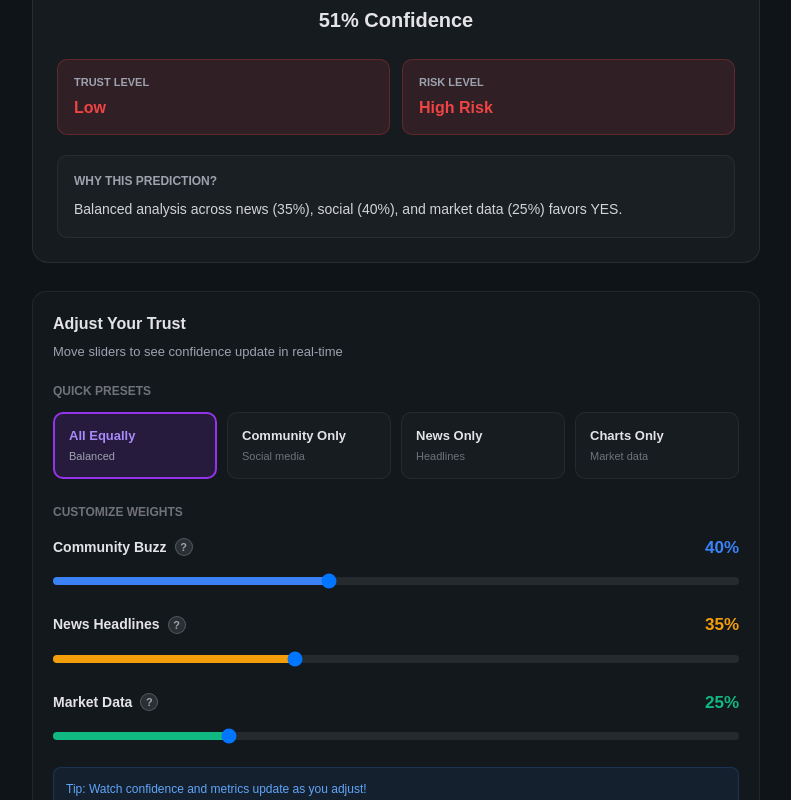
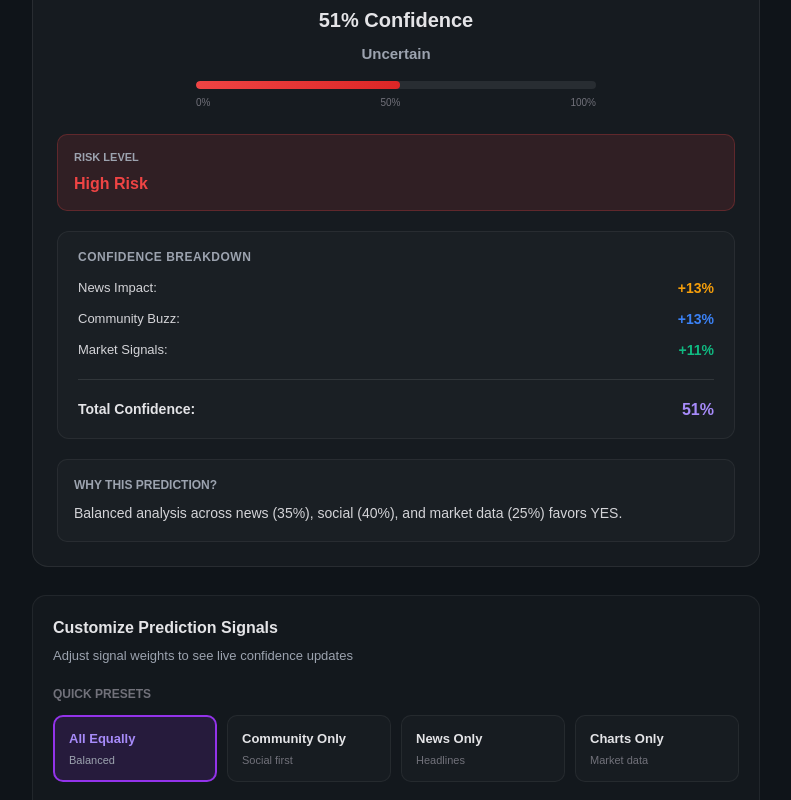
Before and after one commit to anujagadde18/tradedna, a Next.js app: page /scores in a window 1280 px wide. Shown: the part 640-1440 px from the top of the page, without its empty margins (244-1035 px from the left). Built offline with nearby package versions, Linux system fonts and the light colour scheme.

Commit message:
Update page.tsx

```diff
--- a/app/scores/page.tsx
+++ b/app/scores/page.tsx
@@ -31,6 +31,14 @@ function ScoresContent() {
 
   const [customSources, setCustomSources] = useState<any[]>([]);
   const [marketOdds, setMarketOdds] = useState<number | null>(null);
+  const [prevConfidence, setPrevConfidence] = useState<number | null>(null);
+  const [showConfidenceChange, setShowConfidenceChange] = useState(false);
+
+  // Extract timeline from event (e.g., "by 2027")
+  const timeline = useMemo(() => {
+    const match = event.match(/by (\d{4})|in (\d{4})|(\d{4})/);
+    return match ? `By ${match[1] || match[2] || match[3]}` : null;
+  }, [event]);
 
   useEffect(() => {
     setCustomSources(loadSources());
@@ -40,7 +48,7 @@ function ScoresContent() {
     if (event && event !== "Unknown Event") {
       localStorage.setItem('lastAnalyzedEvent', event);
 
-      // Mock Polymarket odds (in real app, fetch from API)
+      // Mock Polymarket odds
       const mockMarketOdds = Math.floor(Math.random() * 20) + 45; // 45-65%
       setMarketOdds(mockMarketOdds);
     }
@@ -81,8 +89,17 @@ function ScoresContent() {
       ? analysis.directional.yes
       : analysis.directional.no;
 
-    return calculateIntelligence(baseConfidence, weights, customSourcesCount, marketOdds);
-  }, [analysis, weights, customSources, marketOdds]);
+    return calculateIntelligence(baseConfidence, weights, customSourcesCount, marketOdds, event);
+  }, [analysis, weights, customSources, marketOdds, event]);
+
+  // Track confidence changes for live feedback
+  useEffect(() => {
+    if (prevConfidence !== null && prevConfidence !== intelligence.confidence) {
+      setShowConfidenceChange(true);
+      setTimeout(() => setShowConfidenceChange(false), 3000);
+    }
+    setPrevConfidence(intelligence.confidence);
+  }, [intelligence.confidence, prevConfidence]);
 
   useEffect(() => {
     if (analysis && event !== "Unknown Event" && !isLoadingData) {
@@ -138,6 +155,26 @@ function ScoresContent() {
     <main style={{ minHeight: "100vh", background: "#0f1419", color: "#fff" }}>
       <div style={{ maxWidth: 760, margin: "0 auto", padding: "20px 16px" }}>
 
+        {/* Live Confidence Change Notification */}
+        {showConfidenceChange && prevConfidence !== null && (
+          <div style={{
+            position: "fixed",
+            top: 80,
+            right: 24,
+            padding: "12px 20px",
+            borderRadius: 10,
+            background: "rgba(147,51,234,0.95)",
+            border: "1px solid rgba(147,51,234,0.4)",
+            boxShadow: "0 8px 24px rgba(0,0,0,0.4)",
+            zIndex: 1000,
+            animation: "slideIn 0.3s ease"
+          }}>
+            <div style={{ fontSize: 13, fontWeight: 700, color: "#fff" }}>
+              Confidence updated: {prevConfidence}% → {intelligence.confidence}%
+            </div>
+          </div>
+        )}
+
         {/* Header with Navigation */}
         <div style={{ display: "flex", justifyContent: "space-between", alignItems: "center", marginBottom: 24, flexWrap: "wrap", gap: 12 }}>
           <a href="/event" style={{ color: "#9ca3af", fontSize: 14, textDecoration: "none", display: "flex", alignItems: "center", gap: 6 }}>
@@ -147,7 +184,7 @@ function ScoresContent() {
             <button
               onClick={() => {
                 const customSourcesCount = customSources.filter(s => !s.isDefault && s.enabled).length;
-                const shareText = `${event}\n\nPrediction: ${intelligence.direction} (${intelligence.confidence}% confidence)\nTrust Level: ${intelligence.trustLevel}\n${intelligence.marketEdge ? `AI Edge: ${intelligence.marketEdge > 0 ? '+' : ''}${intelligence.marketEdge}% vs Market` : ''}\n${customSourcesCount > 0 ? `\nWith ${customSourcesCount} custom sources` : ''}\n\nPlayPicks AI\ntradedna.vercel.app`;
+                const shareText = `${event}\n\nPrediction: ${intelligence.direction} (${intelligence.confidence}%)\n${intelligence.probabilityLabel}\n${intelligence.marketEdge ? `AI Edge: ${intelligence.marketEdge > 0 ? '+' : ''}${intelligence.marketEdge}%` : ''}\n\nPlayPicks AI\ntradedna.vercel.app`;
 
                 if (navigator.share) {
                   navigator.share({ text: shareText }).catch(() => {
@@ -175,8 +212,15 @@ function ScoresContent() {
 
         {/* Event Title */}
         <div style={{ marginBottom: 28 }}>
-          <div style={{ fontSize: 11, color: "#71717a", textTransform: "uppercase", letterSpacing: "1px", marginBottom: 8, fontWeight: 600 }}>
+          <div style={{ display: "flex", alignItems: "center", gap: 12, marginBottom: 8 }}>
+            <div style={{ fontSize: 11, color: "#71717a", textTransform: "uppercase", letterSpacing: "1px", fontWeight: 600 }}>
               AI Prediction Analysis
+            </div>
+            {timeline && (
+              <div style={{ padding: "4px 10px", borderRadius: 6, background: "rgba(59,130,246,0.12)", border: "1px solid rgba(59,130,246,0.2)" }}>
+                <div style={{ fontSize: 11, fontWeight: 600, color: "#60a5fa" }}>{timeline}</div>
+              </div>
+            )}
           </div>
           <h1 style={{ fontSize: 22, fontWeight: 800, margin: 0, lineHeight: 1.3, color: "#fafafa", wordBreak: "break-word" }}>
             {analysis.event}
@@ -193,7 +237,7 @@ function ScoresContent() {
           }}
         />
 
-        {/* Main Intelligence Result */}
+        {/* Main Prediction Result */}
         <div style={{ marginBottom: 28, padding: 24, borderRadius: 16, background: "rgba(255,255,255,0.03)", border: "1px solid rgba(255,255,255,0.08)" }}>
 
           {/* Prediction Header */}
@@ -206,30 +250,94 @@ function ScoresContent() {
               {intelligence.direction}
             </div>
 
-            <div style={{ fontSize: 20, fontWeight: 700, color: "#e4e4e7", marginBottom: 20 }}>
+            <div style={{ fontSize: 20, fontWeight: 700, color: "#e4e4e7", marginBottom: 8 }}>
               {intelligence.confidence}% Confidence
             </div>
+
+            <div style={{ fontSize: 15, fontWeight: 600, color: "#9ca3af", marginBottom: 16 }}>
+              {intelligence.probabilityLabel}
             </div>
+
+            {/* Confidence Bar */}
+            <div style={{ maxWidth: 400, margin: "0 auto" }}>
+              <div style={{
+                height: 8,
+                borderRadius: 10,
+                background: "rgba(255,255,255,0.08)",
+                overflow: "hidden",
+                position: "relative"
+              }}>
+                <div style={{
+                  height: "100%",
+                  width: `${intelligence.confidence}%`,
+                  background: intelligence.confidence >= 65 ? "linear-gradient(90deg, #22c55e, #10b981)" : intelligence.confidence >= 55 ? "linear-gradient(90deg, #fb923c, #f59e0b)" : "linear-gradient(90deg, #ef4444, #dc2626)",
+                  borderRadius: 10,
+                  transition: "width 0.5s ease"
+                }}></div>
+              </div>
+              <div style={{ display: "flex", justifyContent: "space-between", marginTop: 6 }}>
+                <span style={{ fontSize: 10, color: "#71717a" }}>0%</span>
+                <span style={{ fontSize: 10, color: "#71717a" }}>50%</span>
+                <span style={{ fontSize: 10, color: "#71717a" }}>100%</span>
+              </div>
+            </div>
+          </div>
+
+          {/* Market Opportunity (Moved Higher) */}
+          {intelligence.marketEdge !== null && marketOdds !== null && (
+            <div style={{
+              padding: "16px 20px",
+              borderRadius: 12,
+              background: Math.abs(intelligence.marketEdge) > 10 ? "rgba(147,51,234,0.12)" : "rgba(59,130,246,0.08)",
+              border: Math.abs(intelligence.marketEdge) > 10 ? "1px solid rgba(147,51,234,0.25)" : "1px solid rgba(59,130,246,0.2)",
+              marginBottom: 20
+            }}>
+              <div style={{ fontSize: 12, color: "#9ca3af", marginBottom: 10, fontWeight: 600, textTransform: "uppercase", letterSpacing: "0.5px" }}>
+                Market Opportunity
+              </div>
+              <div style={{ display: "grid", gridTemplateColumns: "1fr 1fr", gap: 16, marginBottom: 12 }}>
+                <div>
+                  <div style={{ fontSize: 11, color: "#9ca3af", marginBottom: 4 }}>Market Price</div>
+                  <div style={{ fontSize: 18, fontWeight: 800, color: "#60a5fa" }}>{marketOdds}%</div>
+                </div>
+                <div>
+                  <div style={{ fontSize: 11, color: "#9ca3af", marginBottom: 4 }}>AI Prediction</div>
+                  <div style={{ fontSize: 18, fontWeight: 800, color: "#a78bfa" }}>{intelligence.confidence}%</div>
+                </div>
+              </div>
+              <div style={{ fontSize: 13, color: "#d4d4d8", lineHeight: 1.6 }}>
+                <strong style={{ color: Math.abs(intelligence.marketEdge) > 10 ? "#a78bfa" : "#60a5fa" }}>
+                  {intelligence.edgeContext}
+                </strong>
+                {Math.abs(intelligence.marketEdge) > 10 && ` (${intelligence.marketEdge > 0 ? '+' : ''}${intelligence.marketEdge}% edge)`}
+              </div>
+            </div>
+          )}
 
           {/* Intelligence Metrics Grid */}
           <div style={{ display: "grid", gridTemplateColumns: "repeat(auto-fit, minmax(160px, 1fr))", gap: 12, marginBottom: 20 }}>
 
-            {/* Trust Level */}
+            {/* AI Edge */}
+            {intelligence.marketEdge !== null && (
               <div style={{
                 padding: "14px 16px",
                 borderRadius: 10,
-              background: intelligence.trustScore >= 70 ? "rgba(34,197,94,0.12)" : intelligence.trustScore >= 60 ? "rgba(251,146,60,0.12)" : "rgba(239,68,68,0.12)",
-              border: intelligence.trustScore >= 70 ? "1px solid rgba(34,197,94,0.25)" : intelligence.trustScore >= 60 ? "1px solid rgba(251,146,60,0.25)" : "1px solid rgba(239,68,68,0.25)"
+                background: Math.abs(intelligence.marketEdge) > 10 ? "rgba(147,51,234,0.12)" : "rgba(59,130,246,0.12)",
+                border: Math.abs(intelligence.marketEdge) > 10 ? "1px solid rgba(147,51,234,0.25)" : "1px solid rgba(59,130,246,0.25)"
               }}>
-              <div style={{ fontSize: 11, color: "#9ca3af", marginBottom: 6, fontWeight: 600 }}>TRUST LEVEL</div>
+                <div style={{ fontSize: 11, color: "#9ca3af", marginBottom: 6, fontWeight: 600 }}>AI EDGE vs MARKET</div>
                 <div style={{
                   fontSize: 16,
                   fontWeight: 800,
-                color: intelligence.trustScore >= 70 ? "#22c55e" : intelligence.trustScore >= 60 ? "#fb923c" : "#ef4444"
+                  color: Math.abs(intelligence.marketEdge) > 10 ? "#a78bfa" : "#60a5fa"
                 }}>
-                {intelligence.trustLevel}
+                  {intelligence.marketEdge > 0 ? '+' : ''}{intelligence.marketEdge}%
+                </div>
+                <div style={{ fontSize: 10, color: "#9ca3af", marginTop: 4 }}>
+                  {Math.abs(intelligence.marketEdge) > 0 ? (intelligence.marketEdge > 0 ? 'AI advantage' : 'Market advantage') : 'Aligned'}
                 </div>
               </div>
+            )}
 
             {/* Risk Level */}
             <div style={{
@@ -247,45 +355,39 @@ function ScoresContent() {
                 {intelligence.riskLevel}
               </div>
             </div>
+          </div>
 
-            {/* Market Edge */}
-            {intelligence.marketEdge !== null && (
+          {/* Confidence Breakdown */}
           <div style={{
-                padding: "14px 16px",
-                borderRadius: 10,
-                background: Math.abs(intelligence.marketEdge) > 10 ? "rgba(147,51,234,0.12)" : "rgba(59,130,246,0.12)",
-                border: Math.abs(intelligence.marketEdge) > 10 ? "1px solid rgba(147,51,234,0.25)" : "1px solid rgba(59,130,246,0.25)"
+            padding: "16px 20px",
+            borderRadius: 12,
+            background: "rgba(255,255,255,0.02)",
+            border: "1px solid rgba(255,255,255,0.06)",
+            marginBottom: 20
           }}>
-                <div style={{ fontSize: 11, color: "#9ca3af", marginBottom: 6, fontWeight: 600 }}>AI EDGE</div>
-                <div style={{
-                  fontSize: 16,
-                  fontWeight: 800,
-                  color: Math.abs(intelligence.marketEdge) > 10 ? "#a78bfa" : "#60a5fa"
-                }}>
-                  {intelligence.marketEdge > 0 ? '+' : ''}{intelligence.marketEdge}%
+            <div style={{ fontSize: 12, color: "#9ca3af", marginBottom: 12, fontWeight: 600, textTransform: "uppercase", letterSpacing: "0.5px" }}>
+              Confidence Breakdown
+            </div>
+            <div style={{ display: "grid", gap: 10 }}>
+              <div style={{ display: "flex", justifyContent: "space-between", alignItems: "center" }}>
+                <span style={{ fontSize: 13, color: "#d4d4d8" }}>News Impact:</span>
+                <span style={{ fontSize: 14, fontWeight: 700, color: "#f59e0b" }}>+{intelligence.confidenceBreakdown.newsImpact}%</span>
+              </div>
+              <div style={{ display: "flex", justifyContent: "space-between", alignItems: "center" }}>
+                <span style={{ fontSize: 13, color: "#d4d4d8" }}>Community Buzz:</span>
+                <span style={{ fontSize: 14, fontWeight: 700, color: "#3b82f6" }}>+{intelligence.confidenceBreakdown.socialImpact}%</span>
+              </div>
+              <div style={{ display: "flex", justifyContent: "space-between", alignItems: "center" }}>
+                <span style={{ fontSize: 13, color: "#d4d4d8" }}>Market Signals:</span>
+                <span style={{ fontSize: 14, fontWeight: 700, color: "#10b981" }}>+{intelligence.confidenceBreakdown.technicalImpact}%</span>
+              </div>
+              <div style={{ height: 1, background: "rgba(255,255,255,0.1)", margin: "8px 0" }}></div>
+              <div style={{ display: "flex", justifyContent: "space-between", alignItems: "center" }}>
+                <span style={{ fontSize: 14, fontWeight: 700, color: "#e4e4e7" }}>Total Confidence:</span>
+                <span style={{ fontSize: 16, fontWeight: 900, color: "#a78bfa" }}>{intelligence.confidence}%</span>
               </div>
             </div>
-            )}
           </div>
-
-          {/* Market Edge Explanation */}
-          {intelligence.marketEdge !== null && marketOdds !== null && (
-            <div style={{
-              padding: "12px 16px",
-              borderRadius: 10,
-              background: "rgba(147,51,234,0.08)",
-              border: "1px solid rgba(147,51,234,0.2)",
-              marginBottom: 20
-            }}>
-              <div style={{ fontSize: 13, color: "#d4d4d8", lineHeight: 1.6 }}>
-                <strong style={{ color: "#a78bfa" }}>Market Opportunity:</strong> Market prices this at {marketOdds}%, we predict {intelligence.confidence}%.
-                {Math.abs(intelligence.marketEdge) > 10
-                  ? ` That's a ${Math.abs(intelligence.marketEdge)}% edge${intelligence.marketEdge > 0 ? ' favoring YES' : ' favoring NO'}.`
-                  : ' AI and market are aligned.'
-                }
-              </div>
-            </div>
-          )}
 
           {/* Custom Source Impact */}
           {intelligence.customSourceImpact !== 0 && (
@@ -315,14 +417,14 @@ function ScoresContent() {
           </div>
         </div>
 
-        {/* Trust Settings */}
+        {/* Customize Prediction Signals */}
         <div style={{ marginBottom: 28, padding: 20, borderRadius: 14, background: "rgba(255,255,255,0.02)", border: "1px solid rgba(255,255,255,0.06)" }}>
           <div style={{ marginBottom: 20 }}>
             <div style={{ fontSize: 16, fontWeight: 800, color: "#e4e4e7", marginBottom: 6 }}>
-              Adjust Your Trust
+              Customize Prediction Signals
             </div>
             <div style={{ fontSize: 13, color: "#9ca3af", lineHeight: 1.5 }}>
-              Move sliders to see confidence update in real-time
+              Adjust signal weights to see live confidence updates
             </div>
           </div>
 
@@ -332,7 +434,7 @@ function ScoresContent() {
             </div>
             <div style={{ display: "grid", gridTemplateColumns: "repeat(auto-fit, minmax(140px, 1fr))", gap: 10 }}>
               <PresetButton label="All Equally" desc="Balanced" active={weights.social === 40 && weights.news === 35 && weights.technical === 25} onClick={() => setPreset("balanced")} />
-              <PresetButton label="Community Only" desc="Social media" active={weights.social === 100} onClick={() => setPreset("community")} />
+              <PresetButton label="Community Only" desc="Social first" active={weights.social === 100} onClick={() => setPreset("community")} />
               <PresetButton label="News Only" desc="Headlines" active={weights.news === 100} onClick={() => setPreset("headlines")} />
               <PresetButton label="Charts Only" desc="Market data" active={weights.technical === 100} onClick={() => setPreset("charts")} />
             </div>
@@ -340,7 +442,7 @@ function ScoresContent() {
 
           <div>
             <div style={{ fontSize: 12, color: "#71717a", marginBottom: 14, fontWeight: 600 }}>
-              CUSTOMIZE WEIGHTS
+              SIGNAL WEIGHTS
             </div>
 
             <TrustSlider label="Community Buzz" tooltip="Social media sentiment from Twitter, Reddit, forums" value={weights.social} onChange={(v) => setWeight("social", v)} color="#3b82f6" />
@@ -349,7 +451,7 @@ function ScoresContent() {
 
             <div style={{ marginTop: 14, padding: 12, borderRadius: 8, background: "rgba(59,130,246,0.08)", border: "1px solid rgba(59,130,246,0.2)" }}>
               <div style={{ fontSize: 12, color: "#60a5fa", lineHeight: 1.5 }}>
-                Tip: Watch confidence and metrics update as you adjust!
+                Watch confidence update live as you adjust signals!
               </div>
             </div>
           </div>
```
Lines whose indentation alone changed are shown as unchanged.
